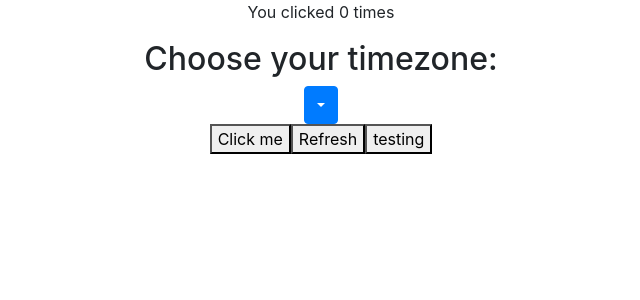
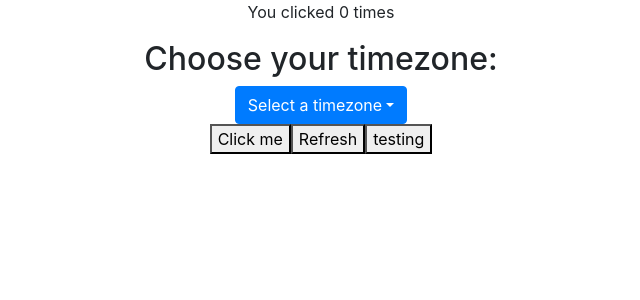
Before and after one commit to crnguyen/TimeZoneConverter, a React (Create React App) app in the folder time-zone-converter/: page / in a window 1280 px wide. Shown: the top 300 px of the page, without its empty margins (319-959 px from the left). Built offline with nearby package versions, Linux system fonts and the light colour scheme.

Commit message:
assign useState a default value for const value

```diff
--- a/time-zone-converter/src/Time.js
+++ b/time-zone-converter/src/Time.js
@@ -18,7 +18,7 @@ import Dropdown from 'react-bootstrap/Dropdown'
 function Time() {
     //react hooks to set state
     const [time, setTime] = useState(0);
-    const [value, setValue] = useState("");
+    const [value, setValue] = useState("Select a timezone");
 
     //handle refresh of page
     function refreshPage(){
@@ -48,13 +48,13 @@ function Time() {
     //check to see if value is being captured
     const convertTime=()=>{
         if (value === options[0].label){
-            console.log("***********")
+            console.log("***********", value)
         }
         else if (!value){
             console.log("nothing was selected")
         }
         else{
-            console.log("something else")
+            console.log("something else:", value)
         }
     }
 
```
